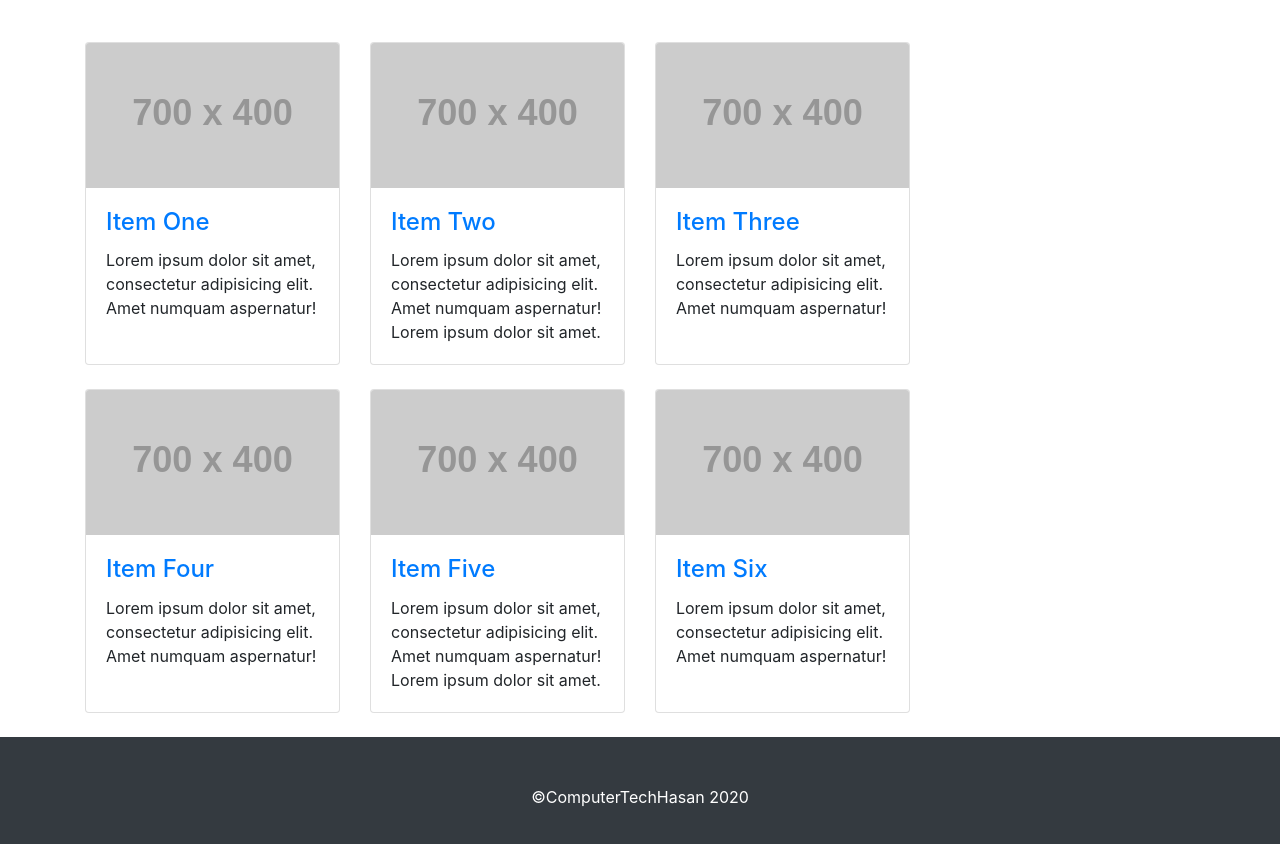
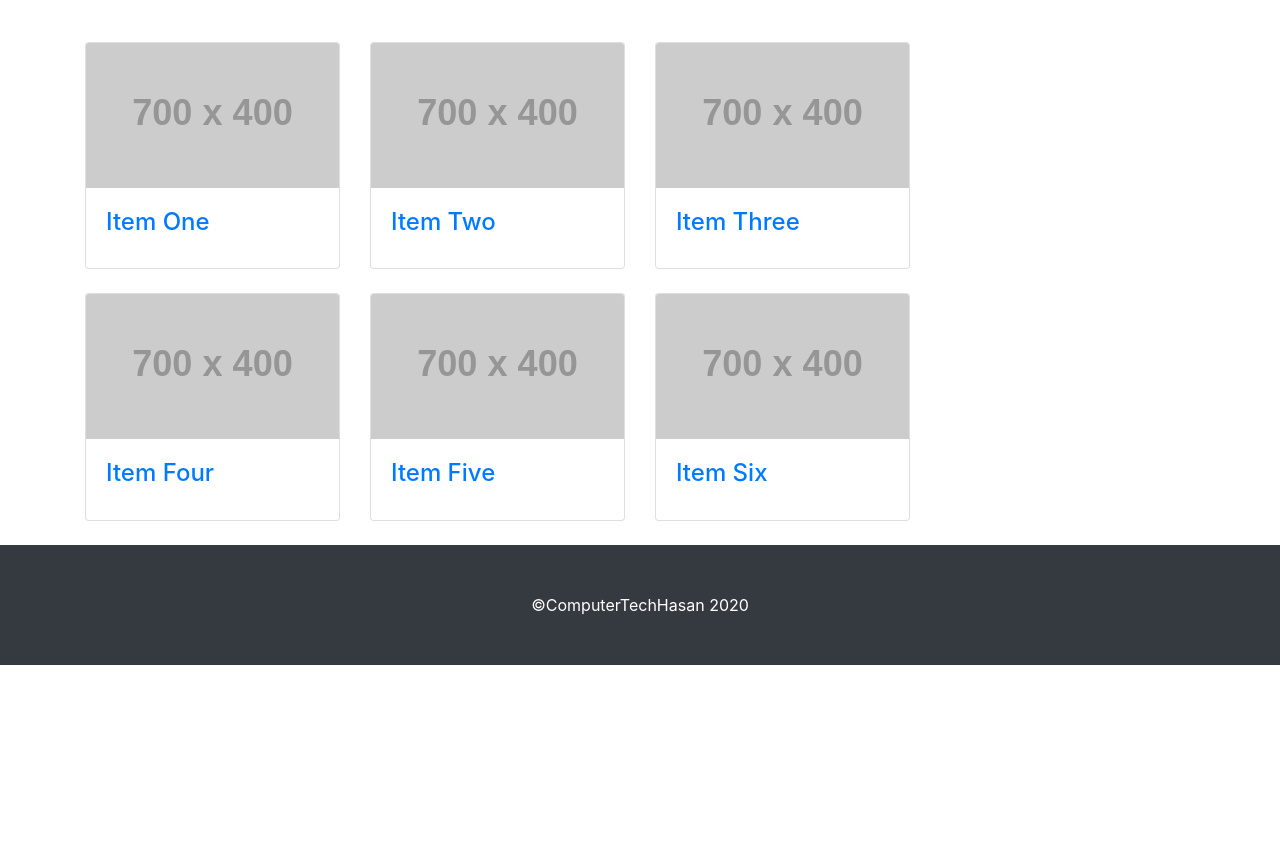
Before and after one commit to computertechhasan/guesswho, a website: page index.html in a window 1280 px wide. Shown: the part 62-906 px from the top of the page. After the commit the page ends 800 px from the top, so only its background shows below. Drawn offline with nearby package versions, Linux system fonts and the light colour scheme; no server answers; placeholder pictures from the web are drawn by us.

Commit message:
even more

```diff
--- a/index.html
+++ b/index.html
@@ -52,7 +52,6 @@
                 <h4 class="card-title">
                   <a href="#">Item One</a>
                 </h4>
-                <p class="card-text">Lorem ipsum dolor sit amet, consectetur adipisicing elit. Amet numquam aspernatur!</p>
               </div>
             </div>
           </div>
@@ -64,7 +63,6 @@
                 <h4 class="card-title">
                   <a href="#">Item Two</a>
                 </h4>
-                <p class="card-text">Lorem ipsum dolor sit amet, consectetur adipisicing elit. Amet numquam aspernatur! Lorem ipsum dolor sit amet.</p>
               </div>
             </div>
           </div>
@@ -76,7 +74,6 @@
                 <h4 class="card-title">
                   <a href="#">Item Three</a>
                 </h4>
-                <p class="card-text">Lorem ipsum dolor sit amet, consectetur adipisicing elit. Amet numquam aspernatur!</p>
               </div>
             </div>
           </div>
@@ -88,7 +85,6 @@
                 <h4 class="card-title">
                   <a href="#">Item Four</a>
                 </h4>
-                <p class="card-text">Lorem ipsum dolor sit amet, consectetur adipisicing elit. Amet numquam aspernatur!</p>
               </div>
             </div>
           </div>
@@ -100,7 +96,6 @@
                 <h4 class="card-title">
                   <a href="#">Item Five</a>
                 </h4>
-                <p class="card-text">Lorem ipsum dolor sit amet, consectetur adipisicing elit. Amet numquam aspernatur! Lorem ipsum dolor sit amet.</p>
               </div>
             </div>
           </div>
@@ -112,7 +107,6 @@
                 <h4 class="card-title">
                   <a href="#">Item Six</a>
                 </h4>
-                <p class="card-text">Lorem ipsum dolor sit amet, consectetur adipisicing elit. Amet numquam aspernatur!</p>
               </div>
             </div>
           </div>
```
